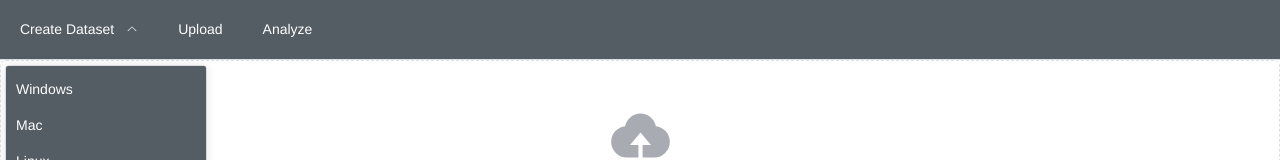
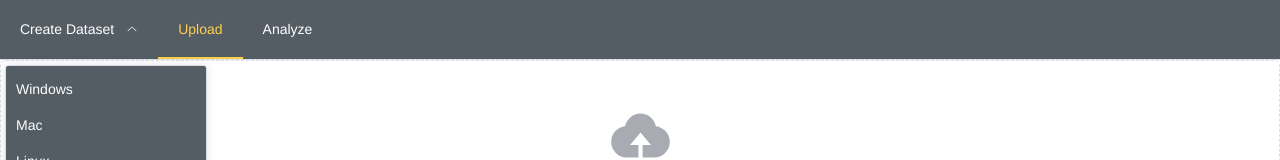
Before and after one commit to marcgauch/dashboard-design, a Vue app: page /upload in a window 1280 px wide. Shown: the top 160 px of the page. Built offline with nearby package versions, Linux system fonts and the light colour scheme; what @imengyu/vue3-context-menu would draw is missing.

Commit message:
Update TheNavigation.vue

```diff
--- a/src/components/TheNavigation.vue
+++ b/src/components/TheNavigation.vue
@@ -6,8 +6,9 @@
     text-color="#fff"
     active-text-color="#ffd04b"
     router
+    default-active="/upload"
   >
-    <el-sub-menu index="2">
+    <el-sub-menu>
       <template #title>Create Dataset</template>
       <el-menu-item index="/create/windows">Windows</el-menu-item>
       <el-menu-item index="/create/mac">Mac</el-menu-item>
```
